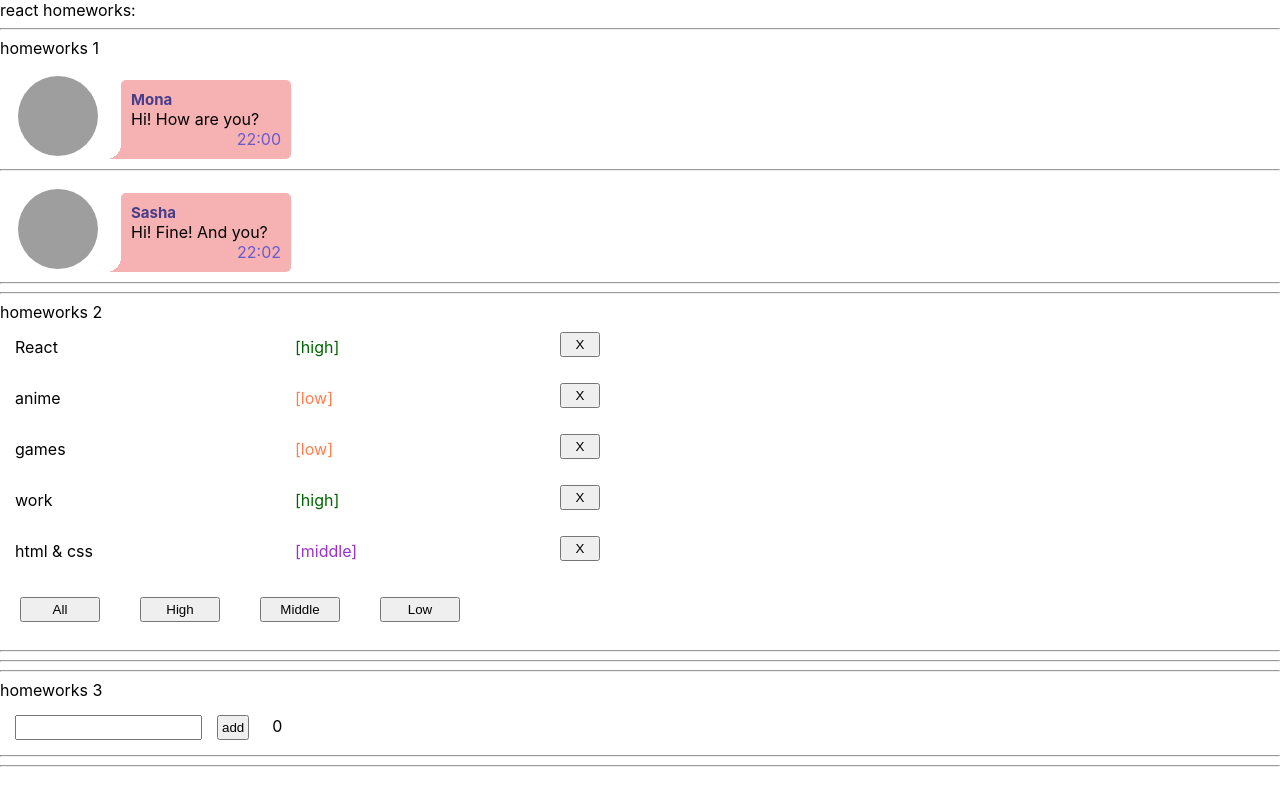
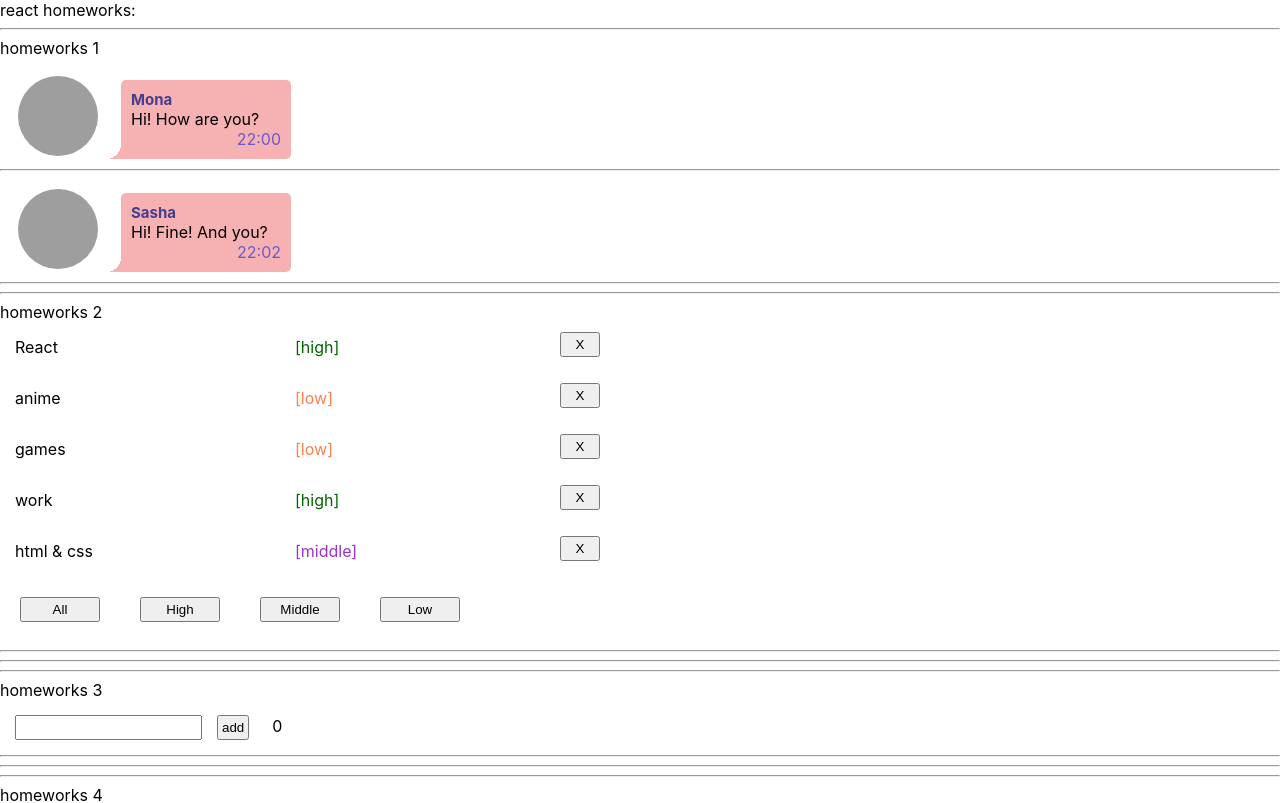
Before and after one commit to MonaMag/homeworks-ignat, a React (Create React App) app: page / in a window 1280 px wide. Shown: the top 803 px of the page. Built offline with nearby package versions, Linux system fonts and the light colour scheme; grey boxes are pictures that could not be loaded.

Commit message:
HW-4  Input-button-checkbox

```diff
--- a/src/p1-main/m1-ui/u1-app/App.tsx
+++ b/src/p1-main/m1-ui/u1-app/App.tsx
@@ -3,6 +3,8 @@
 import HW1 from '../../../p2-homeworks/h1/HW1'
 import HW2 from '../../../p2-homeworks/h2/HW2'
 import HW3 from '../../../p2-homeworks/h3/HW3'
+import HW4 from "../../../p2-homeworks/h4/HW4";
+
 
 
 function App() {
@@ -12,7 +14,7 @@
             <HW1/>
             <HW2/>
             <HW3/>
-          {/*  <HW4/>*/}
+            <HW4/>
             {/*<HW5/>*/}
 
         </div>
```
